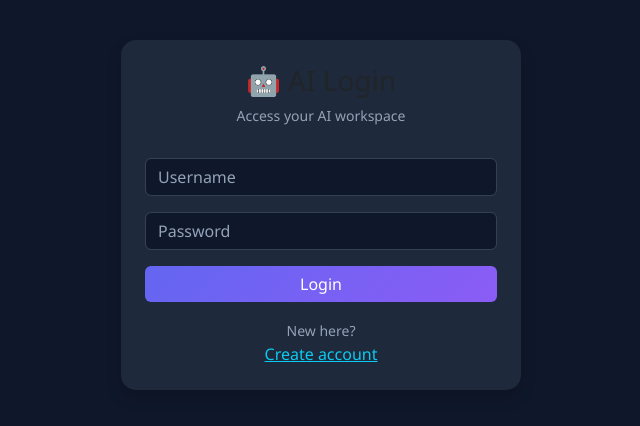
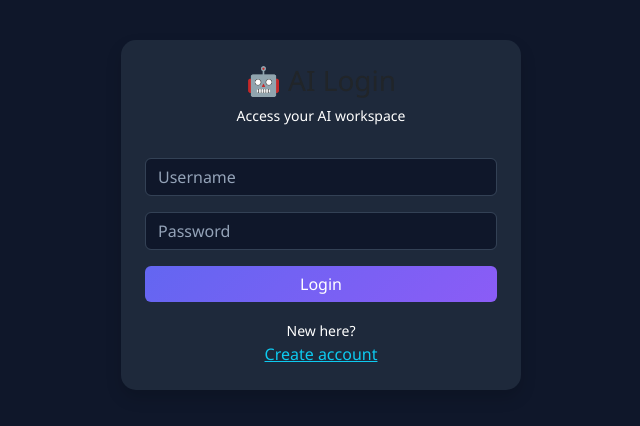
Before and after one commit to charanbunga463-hash/ai-flask-app, a Flask app: page /login in a window 1280 px wide. Shown: the part 185-611 px from the top of the page, without its empty margins (319-959 px from the left). Run offline with Flask 3, Linux system fonts and the light colour scheme.

Commit message:
Update login.html

```diff
--- a/python-saas/templates/login.html
+++ b/python-saas/templates/login.html
@@ -47,7 +47,7 @@ body {
 }
 
 .small-text {
-    color: #94a3b8;
+    color: #ffffff;
     font-size: 14px;
 }
 </style>
```
